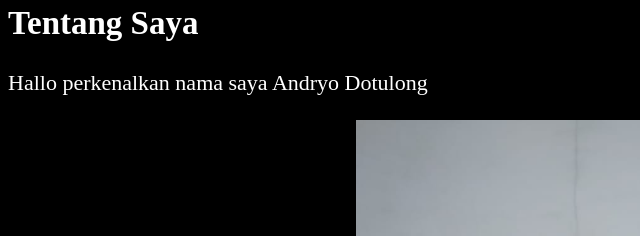
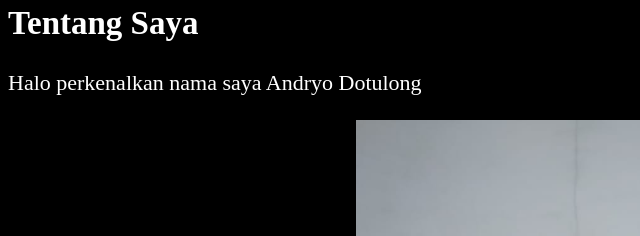
Before and after one commit to Chigo08/chigo08.github.io, a plain HTML site: page index.html in a window 1280 px wide. Shown: the part 182-418 px from the top of the page, 0-640 px from the left. Drawn offline with Linux system fonts and the light colour scheme.

Commit message:
fix testing

```diff
--- a/index.html
+++ b/index.html
@@ -15,7 +15,7 @@
     <hr>
 
     <h2>Tentang Saya</h2>
-    <p>Hallo perkenalkan nama saya Andryo Dotulong</p>
+    <p>Halo perkenalkan nama saya Andryo Dotulong</p>
     <div>
         <img src="img/Ang.jpeg" alt="Andryo" width="750" height="750">
     </div>
```
